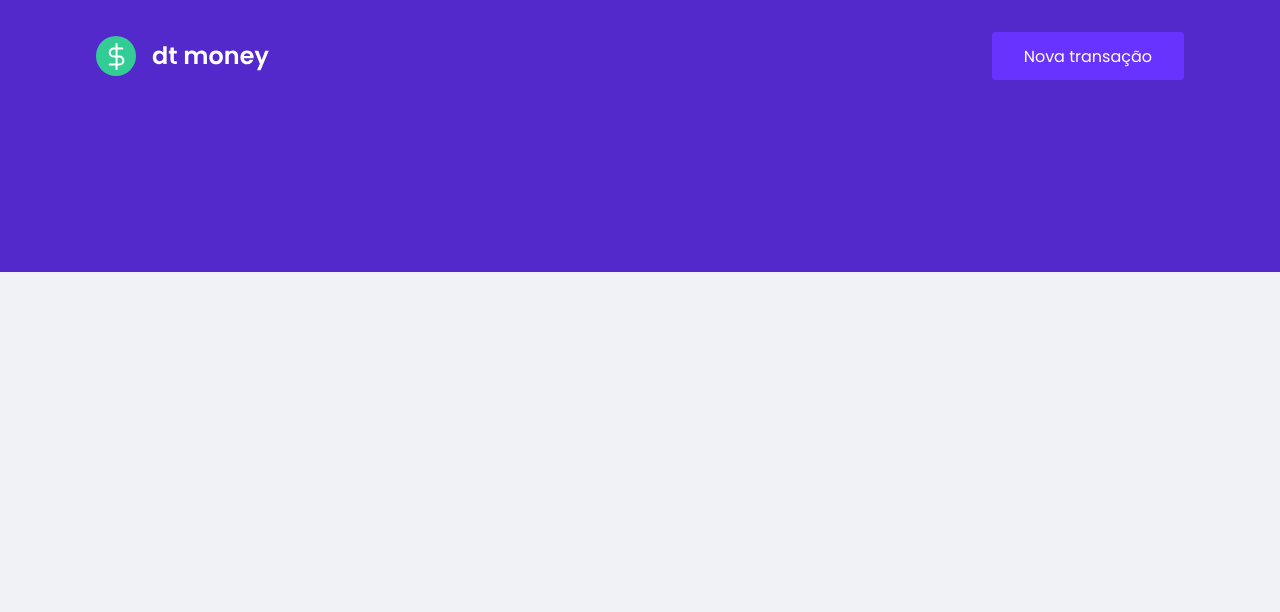
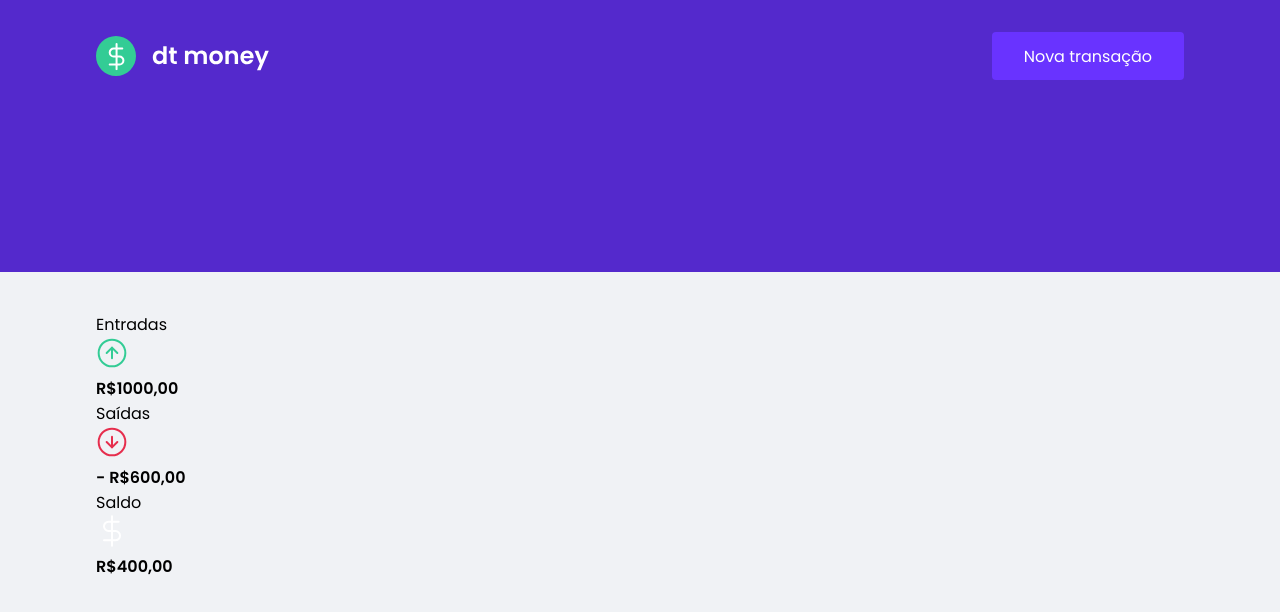
Before and after one commit to lghiggino/50_-_Ignite, a React (Create React App) app in the folder React/02-dt-money/: page / in a window 1280 px wide. Shown: the top 612 px of the page. Built offline with nearby package versions, Linux system fonts and the light colour scheme.

Commit message:
summary and dashboard first commit

```diff
--- a/React/02-dt-money/src/App.tsx
+++ b/React/02-dt-money/src/App.tsx
@@ -1,4 +1,5 @@
 import { Global } from "@emotion/react";
+import { Dashboard } from "./components/Dashboard/Dashboard";
 import { Header } from "./components/Header/Header";
 import { GlobalStyles } from "./styles/global";
 
@@ -7,6 +8,7 @@
     <div className="App">
       <Global styles={GlobalStyles} />
       <Header />
+      <Dashboard />
     </div>
   );
 }
--- /dev/null
+++ b/React/02-dt-money/src/components/Dashboard/Dashboard.styles.ts
@@ -0,0 +1,8 @@
+import styled from "@emotion/styled";
+
+export const Container = styled.main`
+    max-width: 1120px;
+    margin: 0 auto;
+    padding: 2.5rem 1rem;
+
+`
--- /dev/null
+++ b/React/02-dt-money/src/components/Dashboard/Dashboard.tsx
@@ -0,0 +1,10 @@
+import { Container } from "../Dashboard/Dashboard.styles";
+import { Summary } from "../Summary/Summary";
+
+export function Dashboard(){
+    return (
+        <Container>
+            <Summary />
+        </Container>
+    )
+}
--- /dev/null
+++ b/React/02-dt-money/src/components/Summary/Summary.styles.ts
@@ -0,0 +1,5 @@
+import styled from "@emotion/styled";
+
+export const Container = styled.div`
+
+`
--- /dev/null
+++ b/React/02-dt-money/src/components/Summary/Summary.tsx
@@ -0,0 +1,34 @@
+import { Container } from "./Summary.styles";
+import incomeImg from '../../assets/income.svg'
+import outcomeImg from '../../assets/outcome.svg'
+import totalImg from '../../assets/total.svg'
+
+export function Summary() {
+    return (
+        <Container>
+            <div>
+                <header>
+                    <p>Entradas</p>
+                    <img src={incomeImg} alt="entradas" />
+                </header>
+                <strong>R$1000,00</strong>
+            </div>
+
+            <div>
+                <header>
+                    <p>Saídas</p>
+                    <img src={outcomeImg} alt="saídas" />
+                </header>
+                <strong>- R$600,00</strong>
+            </div>
+
+            <div>
+                <header>
+                    <p>Saldo</p>
+                    <img src={totalImg} alt="saldo" />
+                </header>
+                <strong>R$400,00</strong>
+            </div>
+        </Container>
+    )
+}
```
